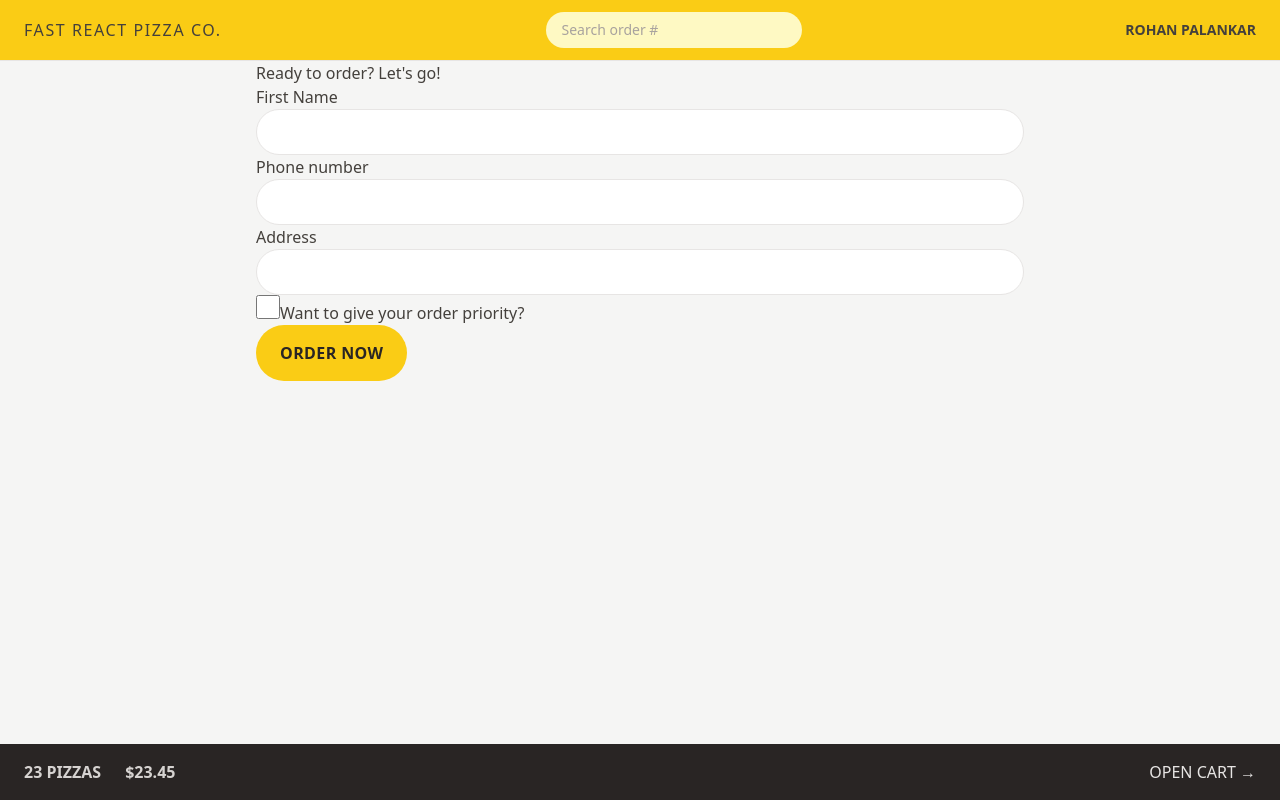
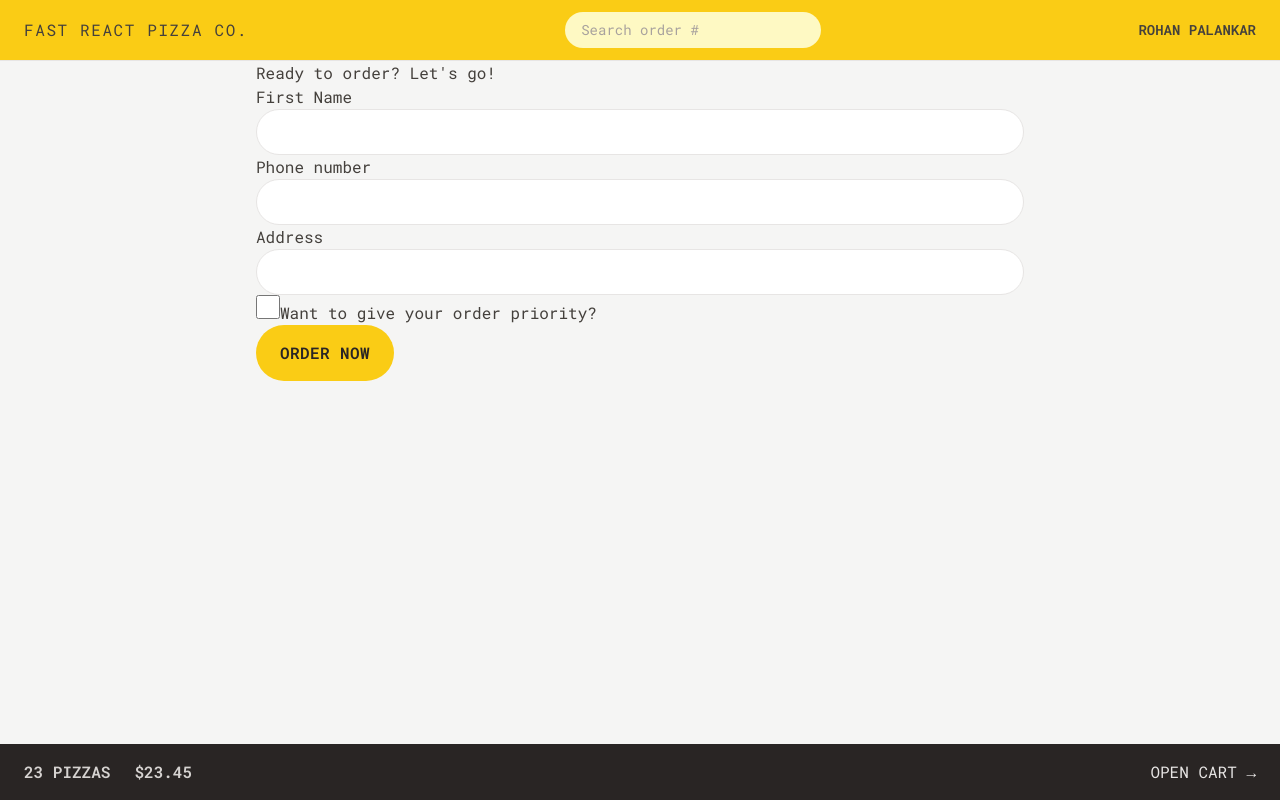
Before and after one commit to Rvp888/Fast-React-Pizza, a React (Vite) app: page /order/new in a window 1280 px wide. Built offline with nearby package versions, Linux system fonts and the light colour scheme.

Commit message:
menu page styled using tailwind css

```diff
--- a/index.html
+++ b/index.html
@@ -5,6 +5,10 @@
   <meta charset="UTF-8" />
   <link rel="icon" type="image/svg+xml" href="/vite.svg" />
   <meta name="viewport" content="width=device-width, initial-scale=1.0" />
+  <link rel="preconnect" href="https://fonts.googleapis.com">
+  <link rel="preconnect" href="https://fonts.gstatic.com" crossorigin>
+  <link href="https://fonts.googleapis.com/css2?family=Roboto+Mono:ital,wght@0,100..700;1,100..700&display=swap"
+    rel="stylesheet">
   <title>Vite + React</title>
 </head>
 
--- a/src/features/cart/Cart.jsx
+++ b/src/features/cart/Cart.jsx
@@ -36,7 +36,9 @@
       <h2>Your cart, %NAME%</h2>
 
       <div>
-        <Button to="/order/new">Order pizzas</Button>
+        <Button to="/order/new" type="primary">
+          Order pizzas
+        </Button>
         <button>Clear cart</button>
       </div>
     </div>
--- a/src/features/menu/Menu.jsx
+++ b/src/features/menu/Menu.jsx
@@ -6,7 +6,7 @@
   const menu = useLoaderData();
 
   return (
-    <ul>
+    <ul className="divide-y divide-stone-200 px-2">
       {menu.map((pizza) => (
         <MenuItem key={pizza.id} pizza={pizza} />
       ))}
--- a/src/features/menu/MenuItem.jsx
+++ b/src/features/menu/MenuItem.jsx
@@ -1,16 +1,31 @@
+import Button from "../../ui/Button";
 import { formatCurrency } from "../../utils/helpers";
 
 function MenuItem({ pizza }) {
   const { id, name, unitPrice, ingredients, soldOut, imageUrl } = pizza;
 
   return (
-    <li>
-      <img src={imageUrl} alt={name} />
-      <div>
-        <p>{name}</p>
-        <p>{ingredients.join(", ")}</p>
-        <div>
-          {!soldOut ? <p>{formatCurrency(unitPrice)}</p> : <p>Sold out</p>}
+    <li className="flex gap-4 py-2">
+      <img
+        src={imageUrl}
+        alt={name}
+        className={`h-24 ${soldOut ? "opacity-70 grayscale" : ""}`}
+      />
+      <div className="flex flex-grow flex-col pt-0.5">
+        <p className="font-medium">{name}</p>
+        <p className="text-sm capitalize italic text-stone-500">
+          {ingredients.join(", ")}
+        </p>
+        <div className="mt-auto flex items-center justify-between">
+          {!soldOut ? (
+            <p className="text-sm">{formatCurrency(unitPrice)}</p>
+          ) : (
+            <p className="text-sm font-medium uppercase text-stone-500">
+              Sold out
+            </p>
+          )}
+
+          <Button type="small">Add to cart</Button>
         </div>
       </div>
     </li>
--- a/src/features/order/CreateOrder.jsx
+++ b/src/features/order/CreateOrder.jsx
@@ -82,7 +82,7 @@
 
         <div>
           <input type="hidden" name="cart" value={JSON.stringify(cart)} />
-          <Button disabled={isSubmitting}>
+          <Button disabled={isSubmitting} type="primary">
             {isSubmitting ? "Placing order..." : "Order now"}
           </Button>
         </div>
--- a/src/features/user/CreateUser.jsx
+++ b/src/features/user/CreateUser.jsx
@@ -24,7 +24,7 @@
 
       {username !== "" && (
         <div>
-          <Button>Start ordering</Button>
+          <Button type="primary">Start ordering</Button>
         </div>
       )}
     </form>
--- a/src/index.css
+++ b/src/index.css
@@ -6,13 +6,12 @@
   .input {
     @apply w-full rounded-full border border-stone-200 px-4 py-2 text-sm outline-none transition-all duration-300 focus:ring focus:ring-yellow-400 md:px-6 md:py-3;
   }
-}
 
   /* https://dev.to/afif/i-made-100-css-loaders-for-your-next-project-4eje */
   .loader {
     width: 45px;
     aspect-ratio: 0.75;
-  --c: no-repeat linear-gradient(#333 0 0);
+    --c: no-repeat linear-gradient(theme(colors.stone.800) 0 0);
     background:
       var(--c) 0% 50%,
       var(--c) 50% 50%,
@@ -47,3 +46,4 @@
         100% 100%;
     }
   }
+}
--- a/src/ui/Button.jsx
+++ b/src/ui/Button.jsx
@@ -1,18 +1,23 @@
 import { Link } from "react-router-dom";
 
-function Button({ children, disabled, to }) {
-  const className =
-    "inline-block rounded-full bg-yellow-400 px-4 py-3 font-semibold uppercase tracking-wide text-stone-800 transition-colors duration-300 hover:bg-yellow-300 focus:bg-yellow-300 focus:outline-none focus:ring focus:ring-yellow-300 focus:ring-offset-2 disabled:cursor-not-allowed sm:px-6 sm:py-4";
+function Button({ children, disabled, to, type }) {
+  const base =
+    "inline-block rounded-full bg-yellow-400 font-semibold uppercase tracking-wide text-stone-800 transition-colors duration-300 hover:bg-yellow-300 focus:bg-yellow-300 focus:outline-none focus:ring focus:ring-yellow-300 focus:ring-offset-2 disabled:cursor-not-allowed";
+
+  const styles = {
+    primary: base + " px-4 py-3 md:px-6 md:py-4",
+    small: base + " px-4 py-2 md:px-5 md:py-2.5 text-xs",
+  };
 
   if (to)
     return (
-      <Link className={className} to={to}>
+      <Link className={styles[type]} to={to}>
         {children}
       </Link>
     );
 
   return (
-    <button disabled={disabled} className={className}>
+    <button disabled={disabled} className={styles[type]}>
       {children}
     </button>
   );
--- a/src/ui/Loader.jsx
+++ b/src/ui/Loader.jsx
@@ -1,5 +1,9 @@
 function Loader() {
-  return <div className="loader"></div>;
+  return (
+    <div className="absolute inset-0 flex items-center justify-center bg-slate-200/20 backdrop-blur-sm">
+      <div className="loader"></div>
+    </div>
+  );
 }
 
 export default Loader;
--- a/tailwind.config.js
+++ b/tailwind.config.js
@@ -1,8 +1,19 @@
 /** @type {import('tailwindcss').Config} */
+// eslint-disable-next-line
 export default {
   content: ["./index.html", "./src/**/*.{js,ts,jsx,tsx}"],
   theme: {
-    extend: {},
+    fontFamily: {
+      sans: "Roboto Mono, monospace",
+    },
+    extend: {
+      fontSize: {
+        huge: ["80rem", { lineHeight: "1" }],
+      },
+      height: {
+        screen: "100dvh",
+      },
+    },
   },
   plugins: [],
 };
```
Lines whose indentation alone changed are shown as unchanged.
